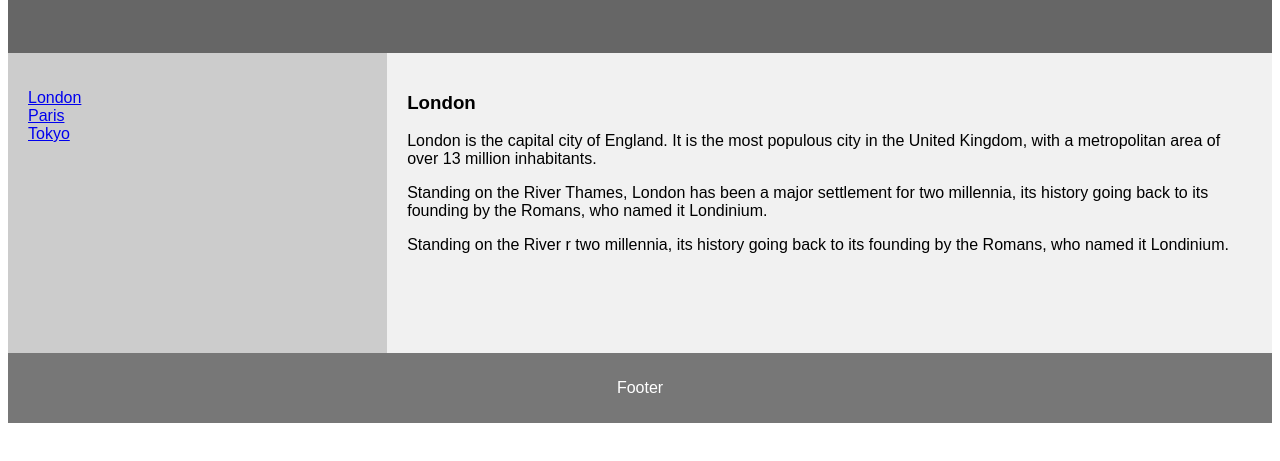
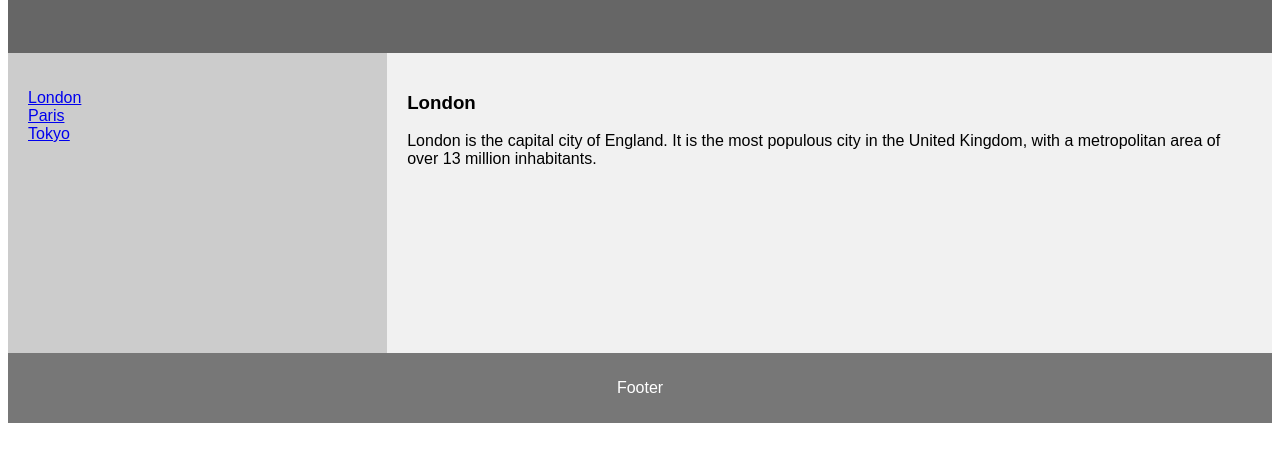
Before and after one commit to praveenpk97/login, a plain HTML site: page layout.html in a window 1280 px wide. Shown: the part 291-752 px from the top of the page. Drawn offline with Linux system fonts and the light colour scheme.

Commit message:
third commit

```diff
--- a/layout.html
+++ b/layout.html
@@ -92,8 +92,7 @@ footer {
   <article>
     <h1>London</h1>
     <p>London is the capital city of England. It is the most populous city in the  United Kingdom, with a metropolitan area of over 13 million inhabitants.</p>
-    <p>Standing on the River Thames, London has been a major settlement for two millennia, its history going back to its founding by the Romans, who named it Londinium.</p>
-    <p>Standing on the River r two millennia, its history going back to its founding by the Romans, who named it Londinium.</p>
+
   </article>
 </section>
 
```
